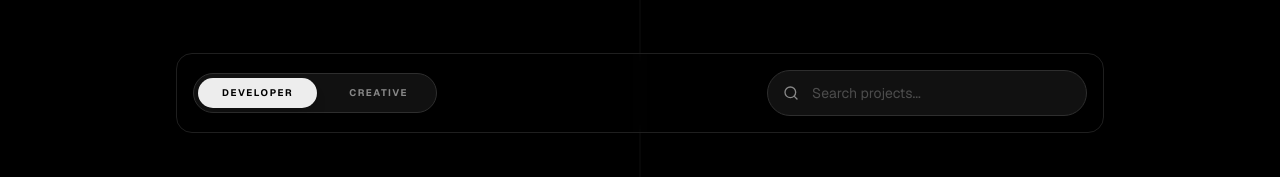
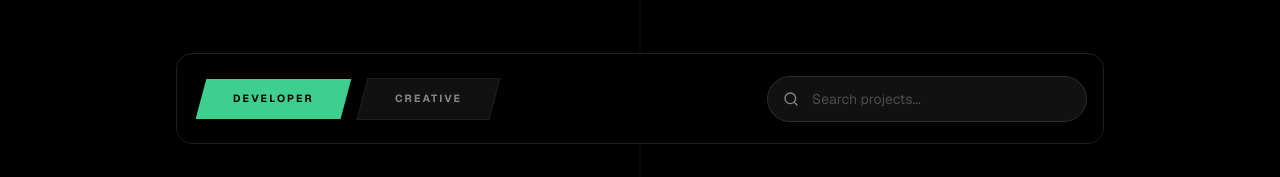
Before and after one commit to Adrianbahri/adrian-portfolio, a Next.js app: page /projects in a window 1280 px wide. Shown: the part 374-551 px from the top of the page. Built offline with nearby package versions, Linux system fonts and the light colour scheme; grey boxes are pictures that could not be loaded.

Commit message:
style: change project filters to artistic parallelogram shapes

```diff
--- a/src/app/projects/page.tsx
+++ b/src/app/projects/page.tsx
@@ -54,19 +54,22 @@ export default function ProjectsPage() {
 
         {/* Filters & Search */}
         <div className="flex flex-col md:flex-row items-center justify-between gap-6 mb-12 p-4 bg-surface-50 border border-border-subtle rounded-2xl backdrop-blur-sm">
-          <div className="flex items-center gap-2 p-1 bg-surface-100 rounded-full border border-border-strong w-full md:w-auto">
+          <div className="flex items-center gap-4 p-2 bg-transparent w-full md:w-auto">
             {['developer', 'creative'].map((f) => (
               <button
                 key={f}
                 onClick={() => setFilter(f as any)}
                 className={cn(
-                  "px-6 py-2 rounded-full text-[0.6rem] font-bold uppercase tracking-[0.16em] transition-all duration-300",
+                  "px-8 py-3 text-[0.65rem] font-bold uppercase tracking-[0.2em] transition-all duration-500 relative overflow-hidden",
+                  "skew-x-[-15deg] hover:skew-x-0",
                   filter === f
-                    ? "bg-on-dark text-canvas shadow-lg"
-                    : "text-body-muted hover:text-on-dark hover:bg-surface-200"
+                    ? "bg-primary text-canvas shadow-[4px_4px_0px_0px_rgba(0,0,0,0.1)]"
+                    : "bg-surface-100 text-body-muted border border-border-subtle hover:bg-surface-200 hover:text-on-dark"
                 )}
               >
-                {f}
+                <span className="inline-block skew-x-[15deg] group-hover:skew-x-0 transition-all duration-500">
+                  {f}
+                </span>
               </button>
             ))}
           </div>
```
